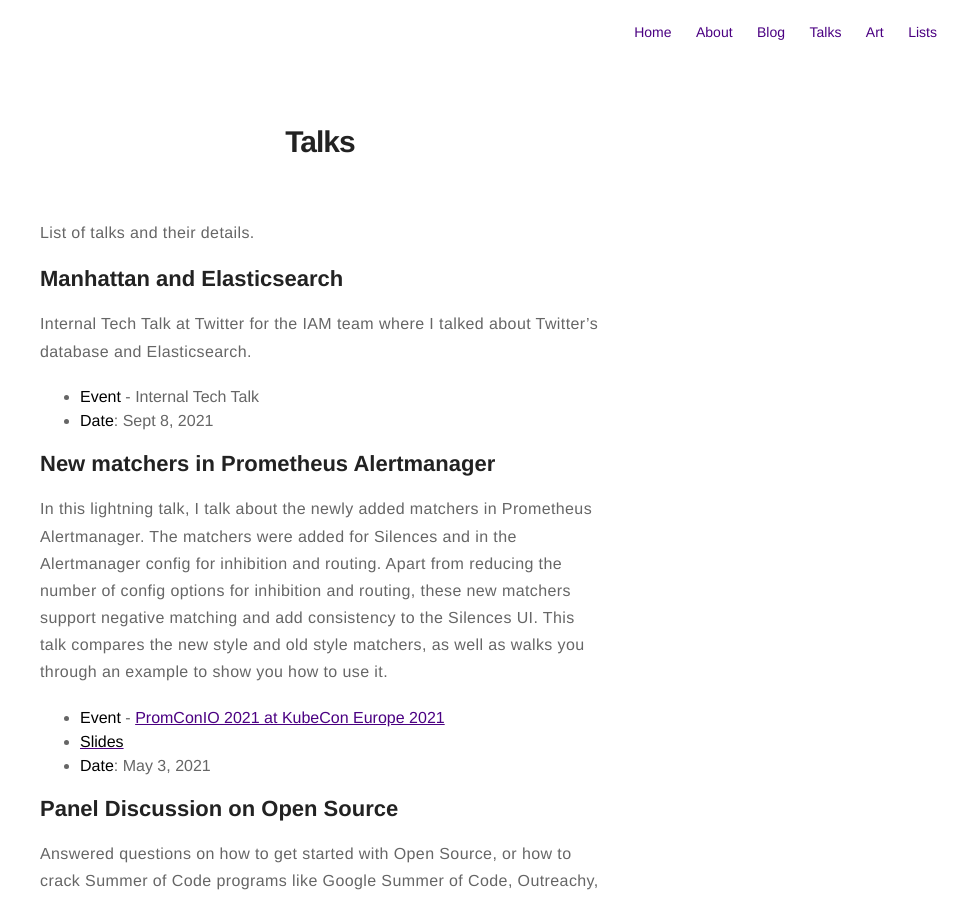
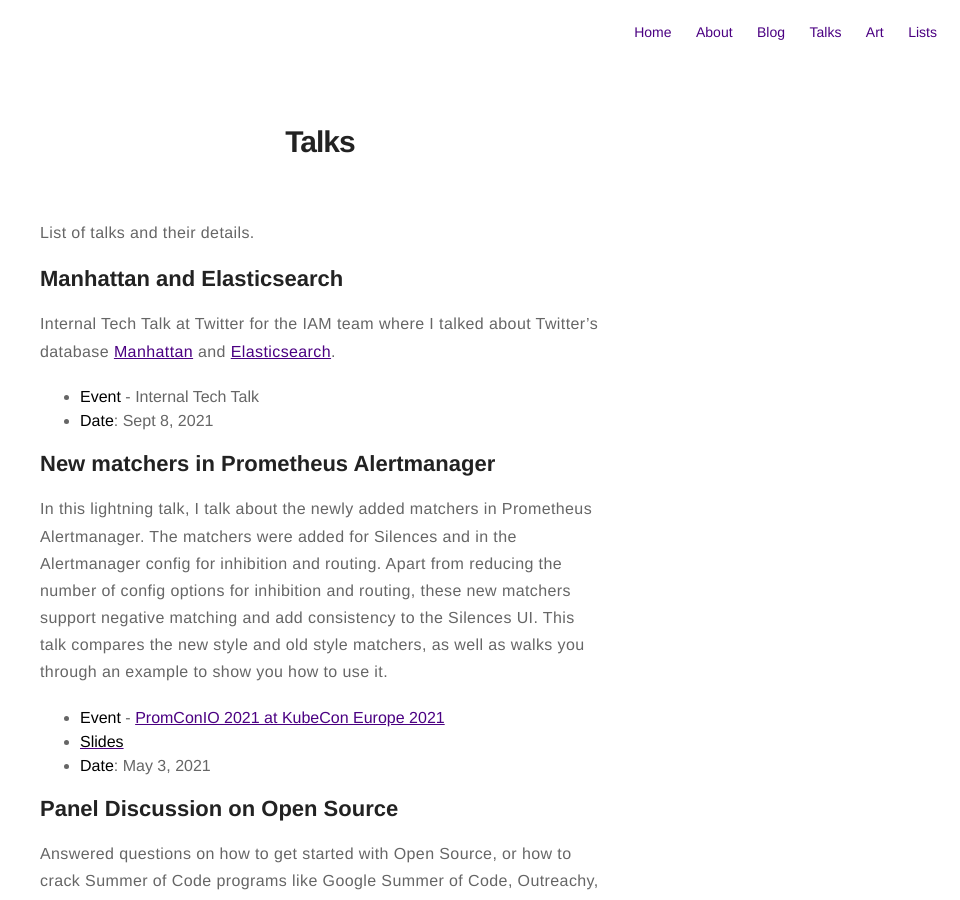
Before and after one commit to asquare14/aSquare14.github.io, a Jekyll site: the page built from talks.md, in a window 1280 px wide and 900 px high. Shown: the whole window, without its empty margins (320-1280 px from the left). Built offline with Jekyll 4.4.1, drawn with Linux system fonts in a browser that asks for light colours.

Commit message:
Update talks.md

```diff
--- a/talks.md
+++ b/talks.md
@@ -10,7 +10,7 @@
 
 ## Manhattan and Elasticsearch
 
-Internal Tech Talk at Twitter for the IAM team where I talked about Twitter's database and Elasticsearch.
+Internal Tech Talk at Twitter for the IAM team where I talked about Twitter's database [Manhattan](https://blog.twitter.com/engineering/en_us/a/2014/manhattan-our-real-time-multi-tenant-distributed-database-for-twitter-scale) and [Elasticsearch](https://www.elastic.co/).
 
 - **Event** - Internal Tech Talk
 - **Date**: Sept 8, 2021
```
